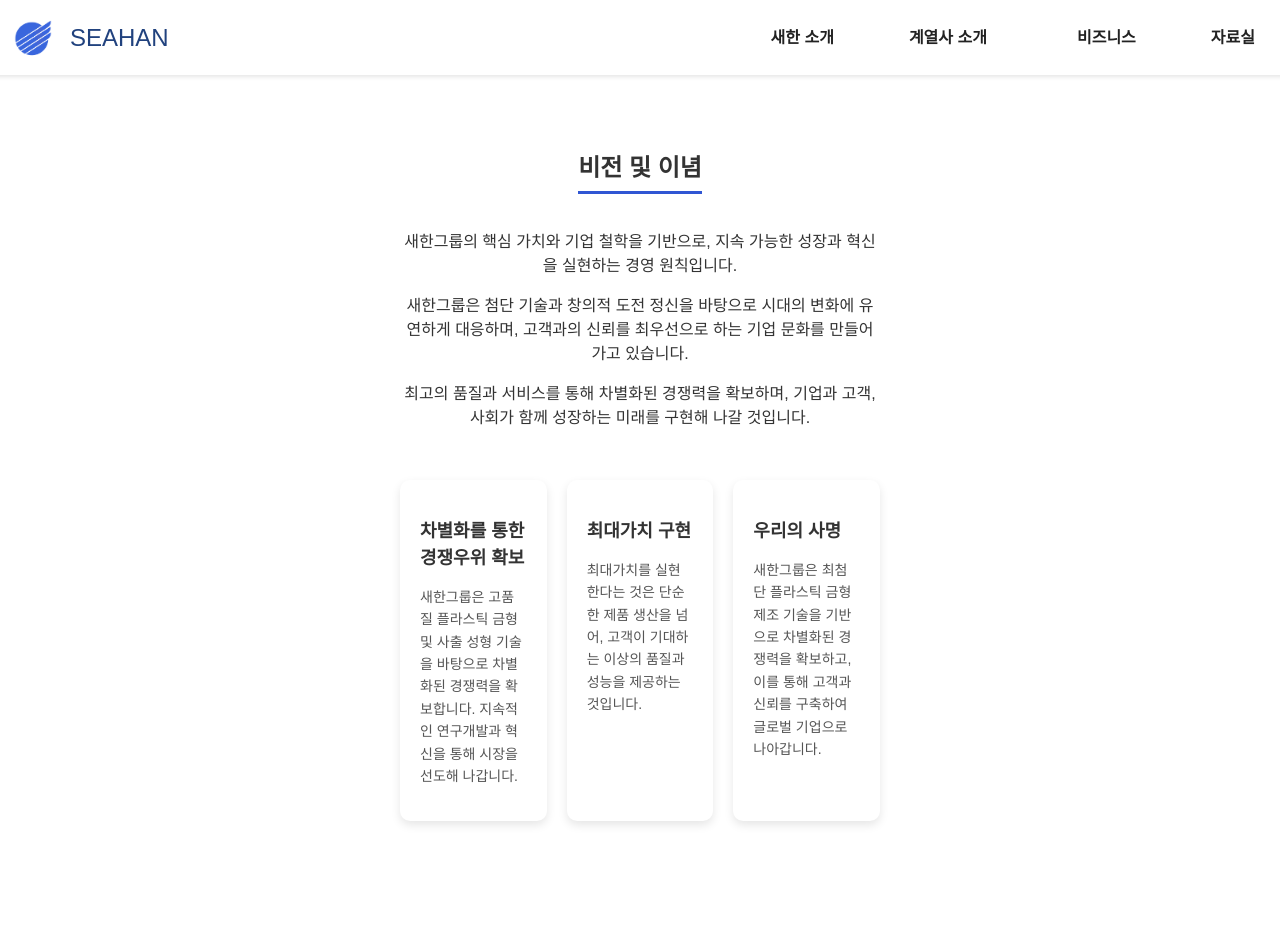
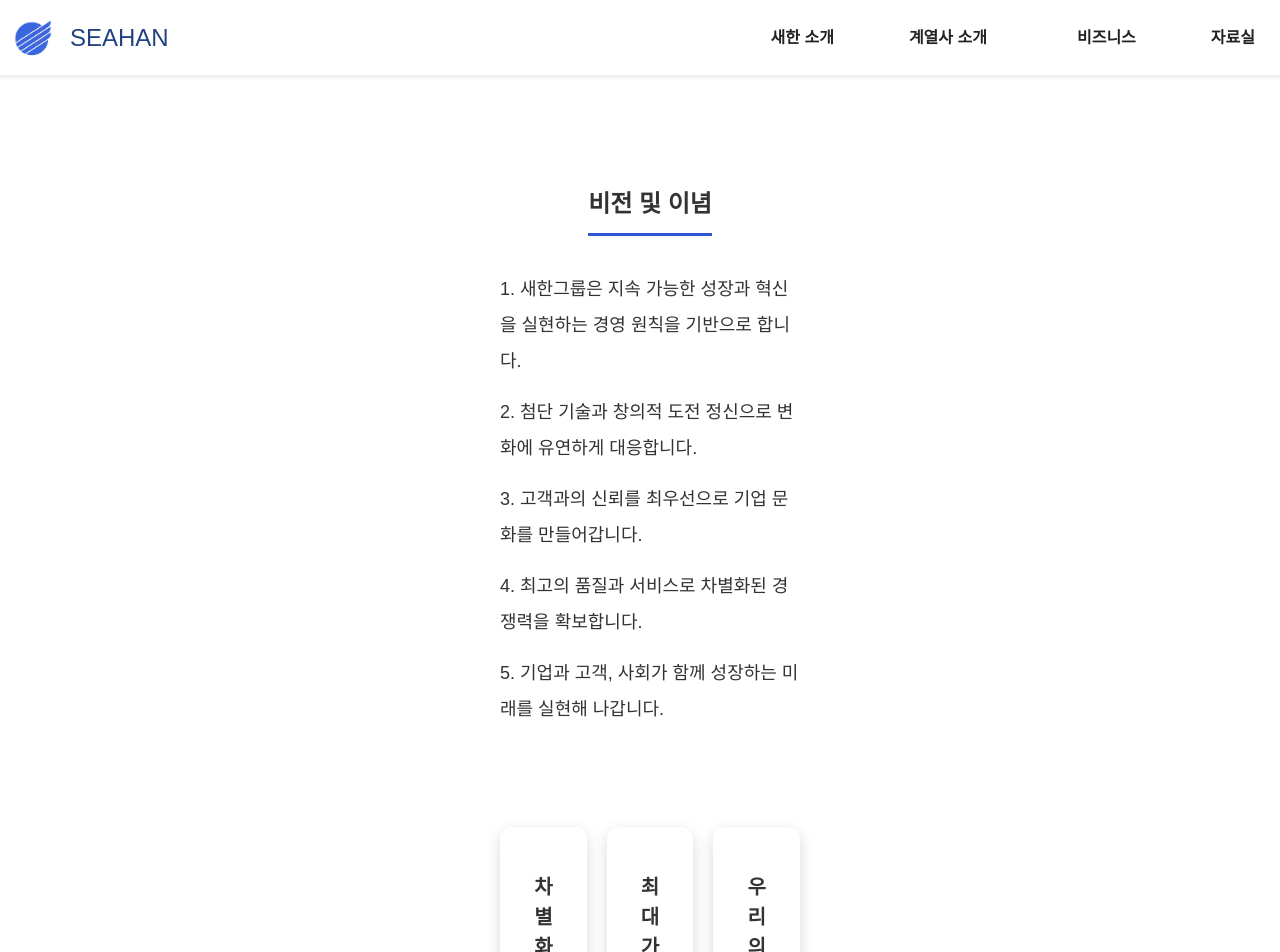
Before and after one commit to saehan-im-develop/saehan_homepage, a React (Vite) app in the folder frontend/: page /vision in a window 1280 px wide. Shown: the top 952 px of the page. Built offline with nearby package versions, Linux system fonts and the light colour scheme.

Commit message:
css 수정 커밋 및 푸시 - 박영호

```diff
--- a/frontend/src/Vision/VisionCSSFiile/VisionMain.css
+++ b/frontend/src/Vision/VisionCSSFiile/VisionMain.css
@@ -1,5 +1,5 @@
 .vision-container {
-    padding: 50px 400px 0; /* 위쪽 50px, 좌우 400px, 아래쪽 0px */
+    padding: 50px 500px 0; /* 위쪽 50px, 좌우 400px, 아래쪽 0px */
     background-color: #ffffff;
     margin: 0px auto 50px; /* 상단 마진 추가 */
     opacity: 0;
@@ -19,15 +19,23 @@
   }
 
   .vision-intro {
-    text-align: center;
-    margin-bottom: 50px;
-  }
+    text-align: center; /* 텍스트 중앙 정렬 */
+    max-width: 900px; /* ✅ 최대 너비 지정 */
+    margin: 30px auto; /* ✅ 상하 간격 조정 */
+    font-size: 18px; /* ✅ 가독성을 위한 폰트 크기 */
+    line-height: 2; /* ✅ 줄 간격을 넉넉하게 조정 */
+    color: #333; /* ✅ 가독성을 위한 색상 */
+}
 
-  .vision-values {
-    display: flex;
-    justify-content: space-between;
-    gap: 20px;
-  }
+.vision-intro p {
+    max-width: 700px; /* ✅ 가독성을 위해 적절한 너비 설정 */
+    margin: 15px auto; /* ✅ 위아래 여백 추가 */
+    text-align: left; /* ✅ 텍스트 좌측 정렬 */
+    line-height: 2; /* ✅ 줄 간격 조정 */
+    font-size: 18px; /* ✅ 가독성 좋은 크기 유지 */
+}
+
+
 
   .value-box {
     flex: 1;
@@ -43,6 +51,12 @@
     position: relative;
     margin-bottom: 200px;
 }
+
+.vision-principles p {
+    font-size: 18px; /* ✅ 폰트 크기 조정 */
+    line-height: 1.8; /* ✅ 가독성을 높이기 위한 줄 간격 조정 */
+    color: #333; /* ✅ 글씨 색상 유지 */
+  }
 
 .principles-circle {
     position: relative;
--- a/frontend/src/Vision/VisionCSSFiile/VisionValues.css
+++ b/frontend/src/Vision/VisionCSSFiile/VisionValues.css
@@ -2,15 +2,15 @@
     display: flex;
     justify-content: space-between;
     gap: 20px;
+    margin-top: 100px;
   }
 
   .value-box {
-    flex: 1;
     background: white;
-    padding: 20px;
-    border-radius: 10px;
-    box-shadow: 0px 4px 10px rgba(0, 0, 0, 0.1);
-    transition: transform 0.3s ease-in-out;
+    border-radius: 12px; /* ✅ 더 둥글게 */
+    padding: 25px;  /* ✅ 내부 여백 증가 */
+    box-shadow: 0px 5px 15px rgba(0, 0, 0, 0.15); /* ✅ 그림자 강조 */
+    transition: transform 0.3s ease-in-out; /* ✅ hover 효과 추가 */
   }
 
   /* .value-box:hover {
@@ -18,13 +18,15 @@
   } */
 
   .value-box h3 {
-    font-size: 18px;
+    font-size: 20px;
     font-weight: bold;
-    margin-bottom: 10px;
+    margin-bottom: 20px;
+    text-align: center;
   }
 
   .value-box p {
-    font-size: 14px;
-    color: #555;
-    line-height: 1.6;
+    font-size: 16px;  /* ✅ 글씨 크기 키움 */
+    color: #333;  /* ✅ 더 짙은 색으로 변경 */
+    line-height: 1.8;  /* ✅ 가독성 증가 */
+    font-weight: 100; /* ✅ 폰트 두께 조정 */
   }
--- a/frontend/src/Vision/VisionComponent/VisionIntro.jsx
+++ b/frontend/src/Vision/VisionComponent/VisionIntro.jsx
@@ -5,9 +5,11 @@ const VisionIntro = () => {
   return (
     <div className="vision-intro">
       <h2 className="section-title">비전 및 이념</h2>
-      <p>새한그룹의 핵심 가치와 기업 철학을 기반으로, 지속 가능한 성장과 혁신을 실현하는 경영 원칙입니다.</p>
-      <p>새한그룹은 첨단 기술과 창의적 도전 정신을 바탕으로 시대의 변화에 유연하게 대응하며, 고객과의 신뢰를 최우선으로 하는 기업 문화를 만들어가고 있습니다.</p>
-      <p>최고의 품질과 서비스를 통해 차별화된 경쟁력을 확보하며, 기업과 고객, 사회가 함께 성장하는 미래를 구현해 나갈 것입니다.</p>
+      <p>1. 새한그룹은 지속 가능한 성장과 혁신을 실현하는 경영 원칙을 기반으로 합니다.</p>
+      <p>2. 첨단 기술과 창의적 도전 정신으로 변화에 유연하게 대응합니다. </p>
+      <p>3. 고객과의 신뢰를 최우선으로 기업 문화를 만들어갑니다.</p>
+      <p>4. 최고의 품질과 서비스로 차별화된 경쟁력을 확보합니다.</p>
+      <p>5. 기업과 고객, 사회가 함께 성장하는 미래를 실현해 나갑니다.</p>
     </div>
   );
 };
```
